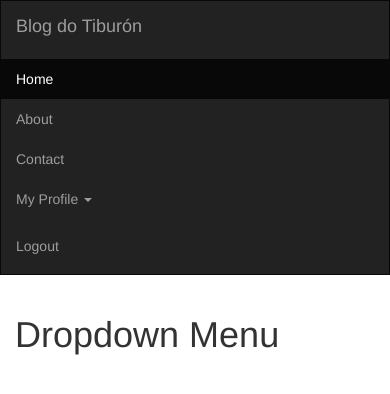
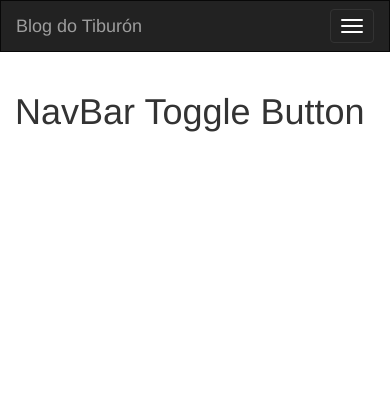
Before and after one commit to andreijohann/bootstrapEx, a plain HTML site: page index.html in a window 390 px wide. Drawn offline with nearby package versions, Linux system fonts and the light colour scheme.

Commit message:
NavBar Toggle Button

```diff
--- a/index.html
+++ b/index.html
@@ -11,10 +11,15 @@
     <div class="container-fluid">
         <!-- Logo -->
         <div class="navbar-header">
+            <button type="button" class="navbar-toggle" data-toggle="collapse" data-target="#mainNavBar">
+                <span class="icon-bar"></span>
+                <span class="icon-bar"></span>
+                <span class="icon-bar"></span>
+            </button>
             <a href="#" class="navbar-brand">Blog do Tiburón</a>
         </div>
         <!-- Menu Itens -->
-        <div>
+        <div class="collapse navbar-collapse" id="mainNavBar">
             <ul class="nav navbar-nav">
                 <li class="active"><a href="#">Home</a></li>
                 <li><a href="#">About</a></li>
@@ -41,7 +46,7 @@
     </div>
 </nav>
 <div class="container-fluid">
-    <h1>Dropdown Menu</h1>
+    <h1>NavBar Toggle Button</h1>
 </div>
   <script src="https://ajax.googleapis.com/ajax/libs/jquery/3.2.0/jquery.min.js"></script>
   <script src="https://maxcdn.bootstrapcdn.com/bootstrap/3.3.7/js/bootstrap.min.js"></script>
```
